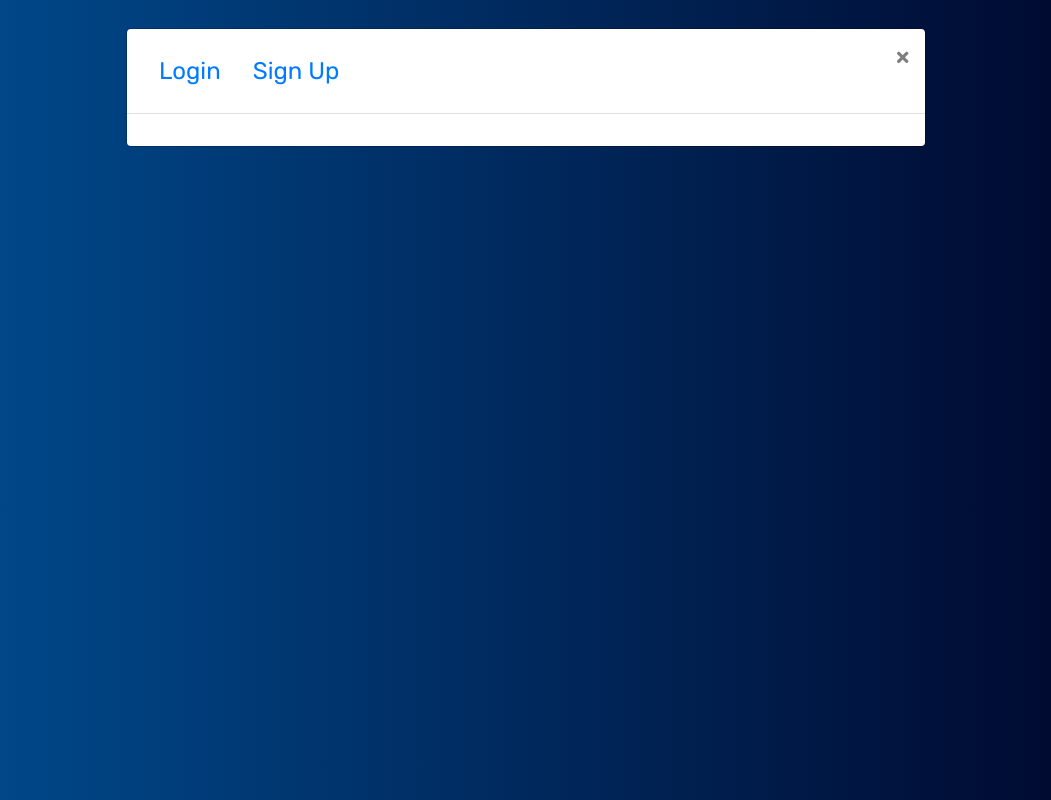
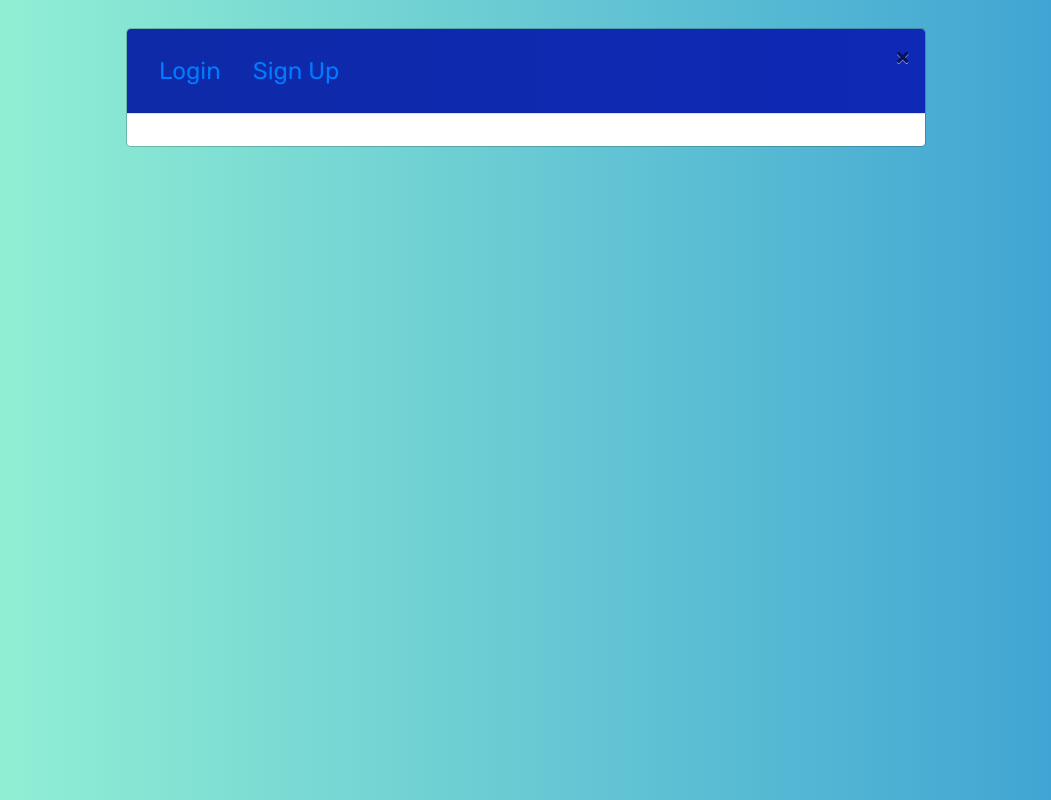
Before and after one commit to dparmar32/cyberByte_Crollet, a React (Create React App) app in the folder client/: page / in a window 1280 px wide. Both pictures are taken after a click on the button "Login/Sign Up". Shown: the whole page, without its empty margins (114-1165 px from the left). Built offline with nearby package versions, Linux system fonts and the light colour scheme.

Commit message:
ligin and sign up style

```diff
--- a/client/src/components/Navbar.js
+++ b/client/src/components/Navbar.js
@@ -22,13 +22,13 @@ const AppNavbar = () => {
           <Navbar.Collapse id='navbar'>
             <Nav className='ml-auto'>
               <Nav.Link as={Link} to='/'>
-                Search For Books
+                Search For Crypto
               </Nav.Link>
               {/* if user is logged in show saved books and logout */}
               {Auth.loggedIn() ? (
                 <>
                   <Nav.Link as={Link} to='/saved'>
-                    See Your Books
+                    See Your Cryptos
                   </Nav.Link>
                   <Nav.Link onClick={Auth.logout}>Logout</Nav.Link>
                 </>
@@ -40,18 +40,18 @@ const AppNavbar = () => {
         </Container>
       </Navbar>
       {/* set modal data up */}
-      <Modal className="gradient2" bg='dark' variant='dark' expand='lg' defaultActiveKey='login'
+      <Modal className="gradient3" bg='dark' variant='dark' expand='lg' defaultActiveKey='login'
         size='lg'
         show={showModal}
         onHide={() => setShowModal(false)}
         aria-labelledby='signup-modal'>
         {/* tab container to do either signup or login component */}
         <Tab.Container>
-          <Modal.Header closeButton>
+          <Modal.Header className="gradient2" bg='dark' variant='dark' expand='lg' closeButton>
             <Modal.Title id='signup-modal'>
               <Nav variant='pills'>
                 <Nav.Item>
-                  <Nav.Link eventKey='login'>Login</Nav.Link>
+                  <Nav.Link  defaultActiveKey='login' eventKey='login'>Login</Nav.Link>
                 </Nav.Item>
                 <Nav.Item>
                   <Nav.Link eventKey='signup'>Sign Up</Nav.Link>
--- a/client/src/index.css
+++ b/client/src/index.css
@@ -17,8 +17,6 @@ h6 {
 }
 
 .gradient  {
-
-
   background: #43C6AC;  /* fallback for old browsers */
   background: -webkit-linear-gradient(to right, #191654, #43C6AC);  /* Chrome 10-25, Safari 5.1-6 */
   background: linear-gradient(to right, #191654, #43C6AC); /* W3C, IE 10+/ Edge, Firefox 16+, Chrome 26+, Opera 12+, Safari 7+ */
@@ -26,11 +24,17 @@ h6 {
 }
 
 .gradient2 {
-  background: #000428;  /* fallback for old browsers */
-  background: -webkit-linear-gradient(to right, #004e92, #000428);  /* Chrome 10-25, Safari 5.1-6 */
-  background: linear-gradient(to right, #004e92, #000428); /* W3C, IE 10+/ Edge, Firefox 16+, Chrome 26+, Opera 12+, Safari 7+ */
+ background: #000428;  /*fallback for old browsers*/
+ background: -webkit-linear-gradient(to right, #0e2aa7, #0f28b6);  /*Chrome 10-25, Safari 5.1-6 */
+ background: linear-gradient(to right, #0e2aa7, #0f28b6); /*W3C, IE 10+/ Edge, Firefox 16+, Chrome 26+, Opera 12+, Safari 7+ */
+}
 
-}
+.gradient3 {
+  background: #1c92d2;  /* fallback for old browsers */
+background: -webkit-linear-gradient(to right, #99f7d3, #389dd3);  /* Chrome 10-25, Safari 5.1-6 */
+background: linear-gradient(to right, #99f7d3, #389dd3); /* W3C, IE 10+/ Edge, Firefox 16+, Chrome 26+, Opera 12+, Safari 7+ */
+
+   }
 
 
 .fluid {
```
